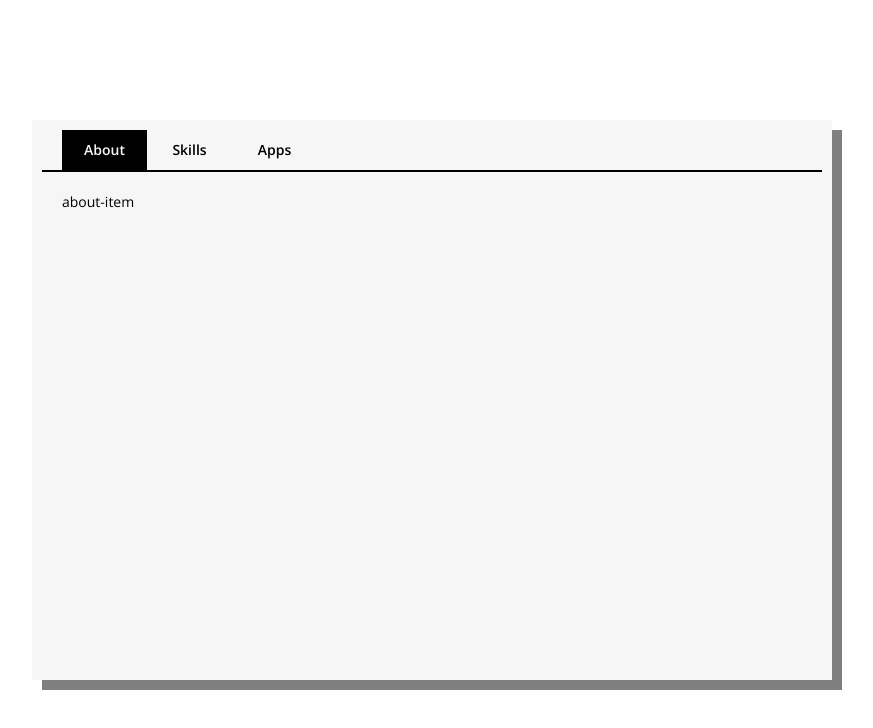
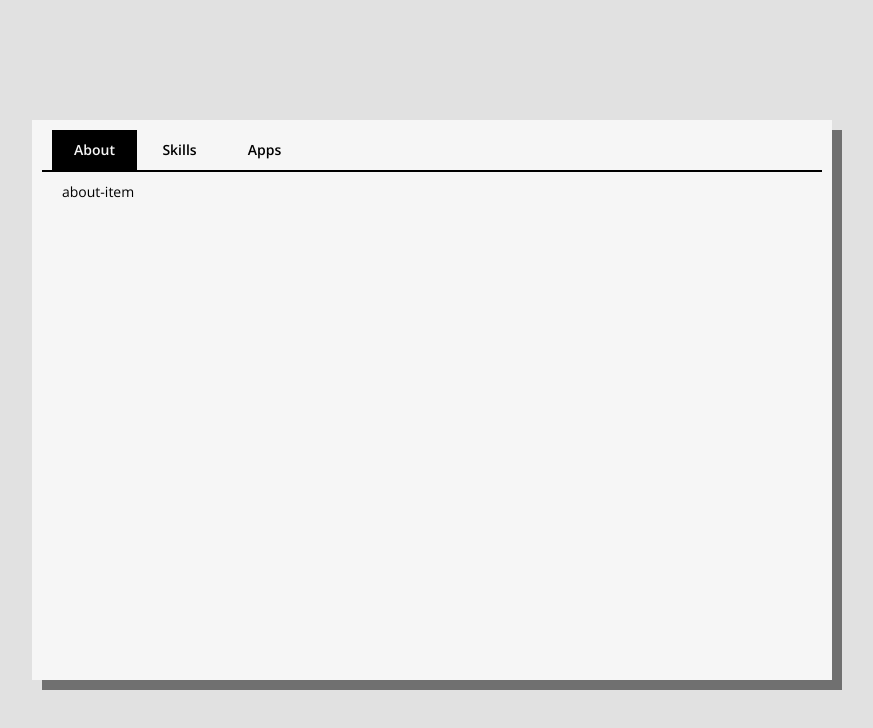
Before and after one commit to pl61/mywebsite, a React app: page / in a window 1280 px wide. Shown: the top 728 px of the page, without its empty margins (208-1081 px from the left). Built offline with nearby package versions, Linux system fonts and the light colour scheme.

Commit message:
fixed content padding

```diff
--- a/src/styles/style.less
+++ b/src/styles/style.less
@@ -4,7 +4,7 @@
 @color1: #f6f6f6;
 @color2: #000000;
 @color3: #d0d0d0;
-@color4: #ffffff;
+@color4: #e1e1e1;
 
 // mixins
 
@@ -68,10 +68,6 @@ body {
   @media (min-width: 375px) {
     padding: 0 1rem;
   }
-
-  @media (min-width: 768px) {
-    padding: 0 2rem;
-  }
 }
 
 .nav-item {
@@ -98,6 +94,6 @@ body {
   padding: 1rem;
 
   @media (min-width: 768px) {
-    padding: 2rem;
+    padding: 1rem 2rem;
   }
 }
```
